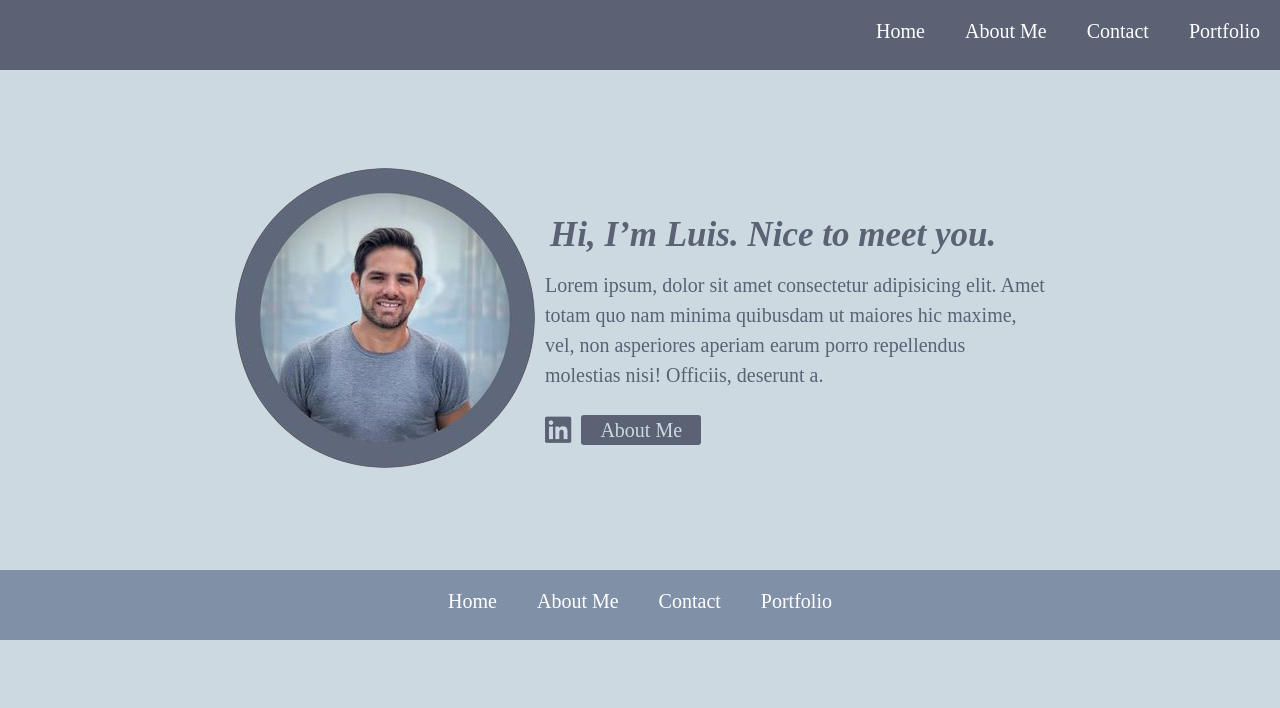
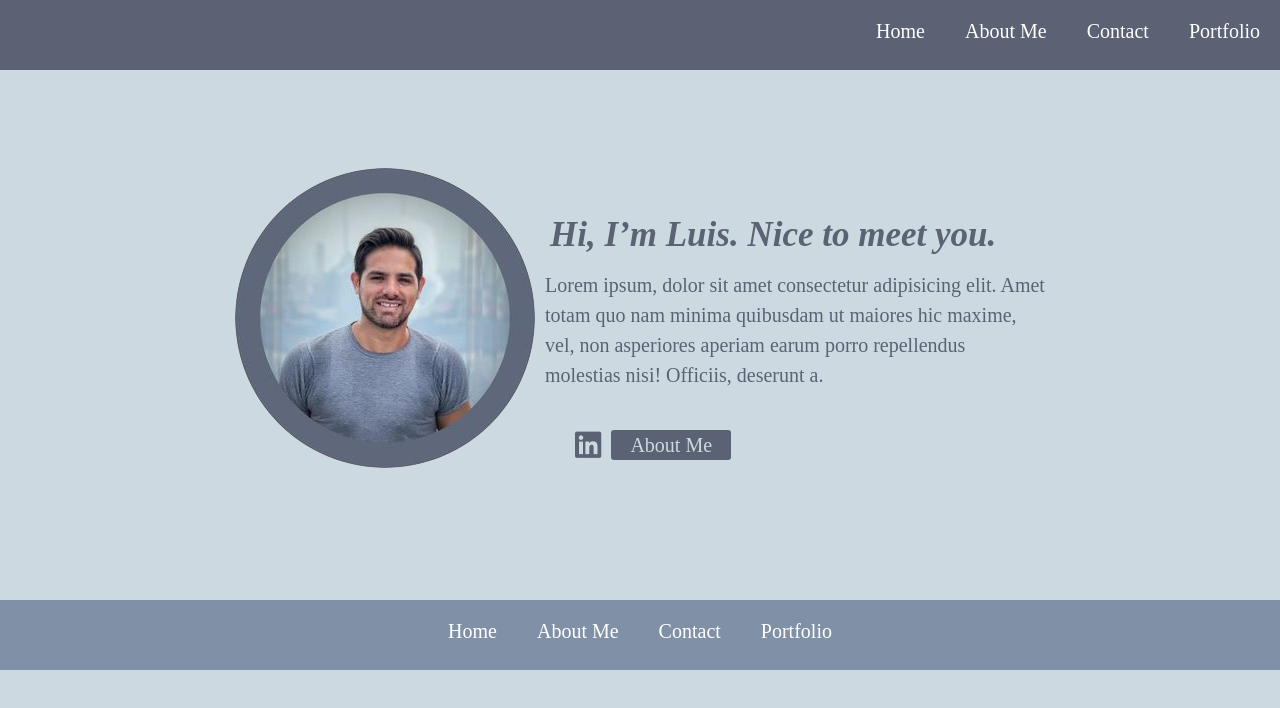
Before and after one commit to Luismiguelsimonetti/-PreEntrega3-Simonetti-, a plain HTML site: page index.html in a window 1280 px wide. Drawn offline with Linux system fonts and the light colour scheme.

Commit message:
home final

```diff
--- a/assets/src/scss/_home.scss
+++ b/assets/src/scss/_home.scss
@@ -1,5 +1,7 @@
+
 
 .tituloPrincipal {
+
     font-size: 35px;
     color: #5A6273;
     padding: 5px;
@@ -16,6 +18,7 @@ p {
 }
 
  .boxindex{
+   margin-bottom: 30px;
     display: grid;
     height: 500px;
     justify-content: center;
@@ -58,6 +61,9 @@ p {
     grid-area: boxindex04;
     display: flex;
     align-items: center;
+    margin-top: 30px;
+    margin-left: 30px;
+
     }
 
  .fotoperfil {
--- a/index.html
+++ b/index.html
@@ -21,7 +21,7 @@
     <header>
 
     </header>
-    <main>
+    <main class="mainhome">
         <div class="boxindex">
             <div class="boxindex01">
                 <img class="fotoperfil" src="./assets/img/perfil 002.png" alt="Foto de perfil">
```
Also changed, not shown: assets/css/style.css, 1 other file.
